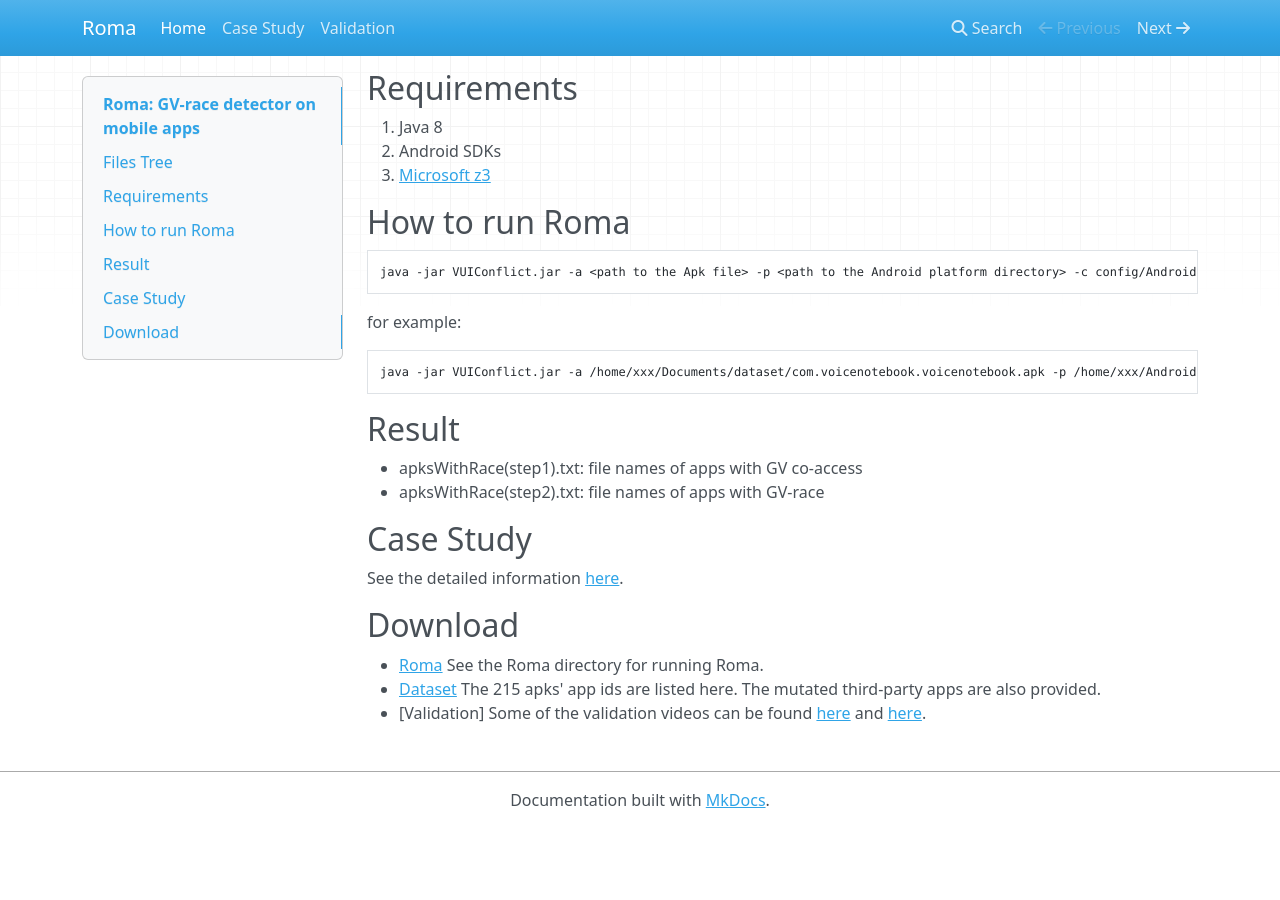
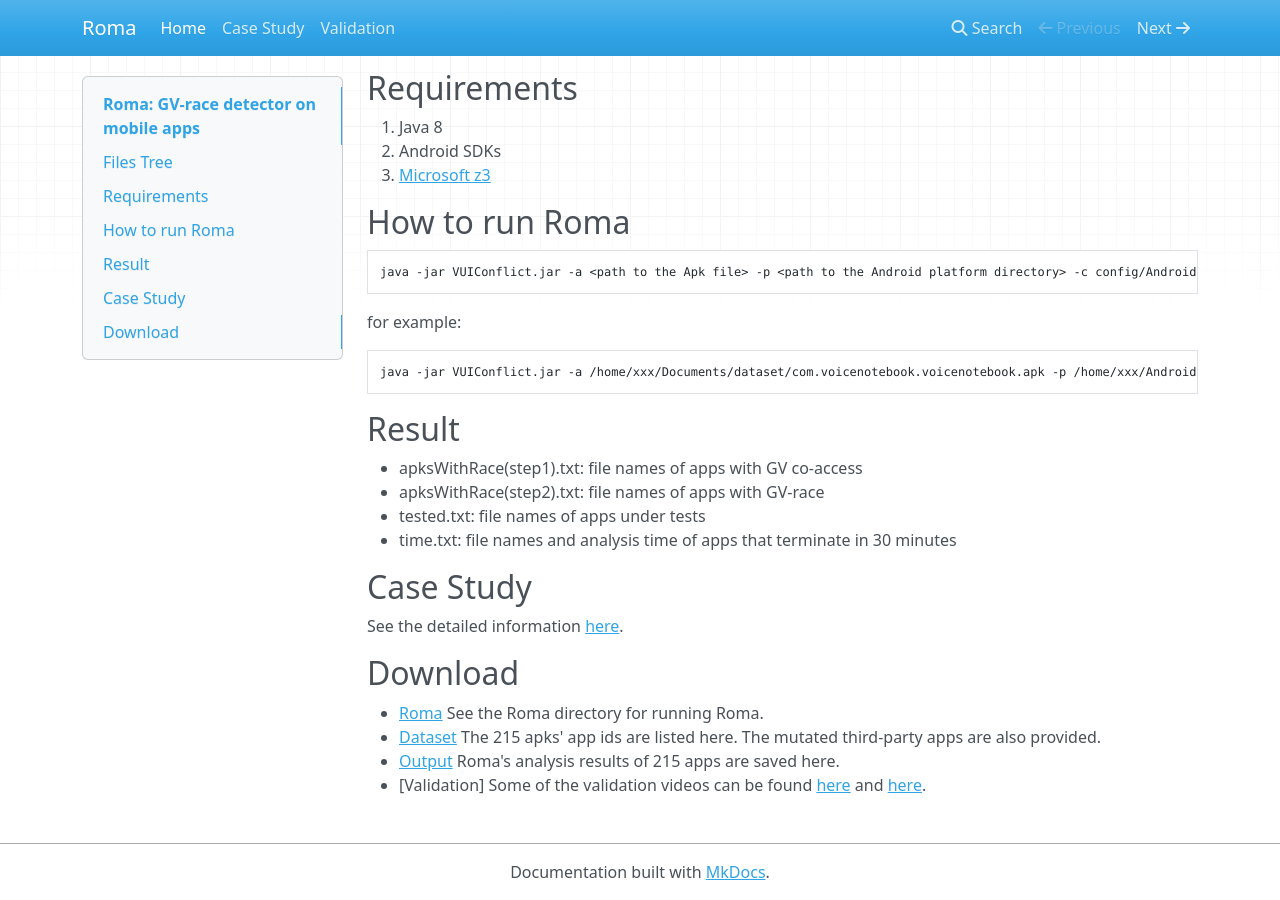
Before and after one commit to Roma0216/Roma, an MkDocs documentation site: the page built from docs/index.md, in a window 1280 px wide and 900 px high, scrolled down 696 px. Built offline with MkDocs 1.6.1, drawn with Linux system fonts in a browser that asks for light colours; nearby versions of some CDN libraries; before the commit the page ends 1524 px from its top, so only the background shows below that.

Commit message:
add dataset and output

```diff
--- a/docs/index.md
+++ b/docs/index.md
@@ -48,6 +48,8 @@ java -jar VUIConflict.jar -a /home/xxx/Documents/dataset/com.voicenotebook.voice
 ## Result
 * apksWithRace(step1).txt: file names of apps with GV co-access
 * apksWithRace(step2).txt: file names of apps with GV-race
+* tested.txt: file names of apps under tests
+* time.txt: file names and analysis time of apps that terminate in 30 minutes
 
 
 ## Case Study
@@ -57,4 +59,5 @@ See the detailed information [here](case.md).
 ## Download
 * [Roma](tool/Roma.zip) See the Roma directory for running Roma.
 * [Dataset](dataset/dataset.zip) The 215 apks' app ids are listed here. The mutated third-party apps are also provided.
+* [Output](output/output.zip) Roma's analysis results of 215 apps are saved here.
 * [Validation] Some of the validation videos can be found [here](validation/video1.zip) and [here](validation/video2.zip).
```
Also changed, not shown: site/index.html, site/search/search_index.json, 3 other files.
